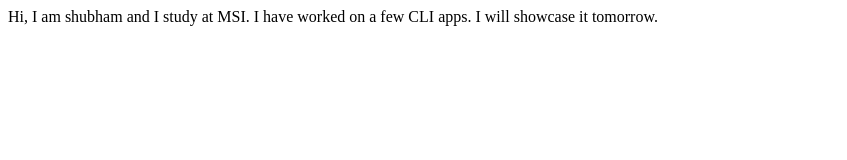
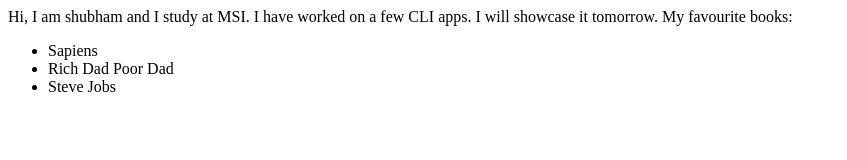
Before and after one commit to shubham-singh/shubhamsingh-site, a plain HTML site: page index.html in a window 1280 px wide. Shown: the whole page, without its empty margins (0-847 px from the left). Drawn offline with Linux system fonts and the light colour scheme.

Commit message:
update hobbies

```diff
--- a/index.html
+++ b/index.html
@@ -9,5 +9,12 @@
     <body>
         Hi, I am shubham and I study at MSI.
         I have worked on a few CLI apps. I will showcase it tomorrow.
+
+        My favourite books:
+        <ul>
+            <li>Sapiens</li>
+            <li>Rich Dad Poor Dad</li>
+            <li>Steve Jobs</li>
+        </ul>
     </body>
 </html>
```
